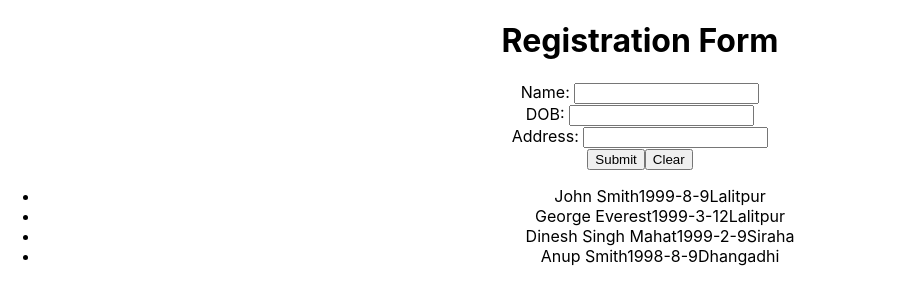
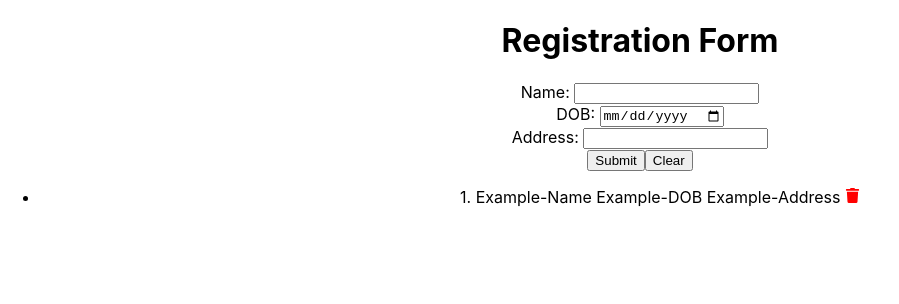
Before and after one commit to Souji-hub/first-React-app, a React (Create React App) app: page / in a window 1280 px wide. Shown: the top 304 px of the page, without its empty margins (0-899 px from the left). Built offline with nearby package versions, Linux system fonts and the light colour scheme.

Commit message:
Form add,submit,delete

```diff
--- a/src/App.js
+++ b/src/App.js
@@ -1,15 +1,15 @@
 import "./App.css";
 
 //import Register from "./components/StudentRegister";
-import { STUDENTS } from "./constants";
-
+//import { STUDENTS } from "./constants";
+import { RECORDS } from "./constants/database";
 import Forms from "./components/formInput";
 function App() {
   return (
     <div className="App">
       {/* <Register Students={STUDENTS} /> */}
       {/* <Counter /> */}
-      <Forms Students={STUDENTS} />
+      <Forms Students={RECORDS} />
 
     </div>
   );
--- a/src/components/formInput.js
+++ b/src/components/formInput.js
@@ -1,50 +1,59 @@
 import React from "react";
 import { useState } from "react";
-import {useRef} from "react";
+import { useRef } from "react";
+import { FaTrash } from "react-icons/fa";
 
-
-const Forms = ({Students}) => {
-
-  const [entries, setEntries] = useState(Students);
+const Forms = ({ Students }) => {
+  const [entries, setEntries] = useState(Students); //defining the states
   const [name, setName] = useState("");
   const [dob, setDob] = useState("");
   const [address, setAddress] = useState("");
-  const [record,setRecord] = useState();
 
-  const nameRef = useRef(null);
+  const nameRef = useRef(null); //using reference for focus and clear
   const dobRef = useRef(null);
   const addressRef = useRef(null);
 
-  const pressEnterAtName =(e) =>
-  {
-        if(e.code ==="Enter")
-        {
+  const pressEnterAtName = (e) => {
+    if (e.code === "Enter") {
       dobRef.current.focus();
     }
   };
-  const pressEnterAtDob =(e) =>
-  {
-        if(e.code ==="Enter")
-        {
+  const pressEnterAtDob = (e) => {
+    if (e.code === "Enter") {
       addressRef.current.focus();
     }
   };
-  const pressEnterAtAddress =(e) =>
-  {
-        if(e.code ==="Enter")
-        {
-
-            nameRef.current.focus();
-            setName=('');
-            setDob=('');
-            setAddress=('');
+  const pressEnterAtAddress = (e) => {
+    if (e.code === "Enter") {
+      handleAddEntry();
     }
   };
+  const handleAddEntry = () => {
+    setEntries([
+      ...entries,
+      {
+        id: entries.length + 1,
+        name: name,
+        dob: dob,
+        address: address,
+      },
+    ]);
+
+    setName("");
+    setDob("");
+    setAddress("");
+    nameRef.current.focus();
+  };
+
+  const handleRemoveEntry = (id) => {
+    setEntries(entries.filter((a) => a.id !== id));
+  };
+
   return (
     <div>
-
-
       <h1> Registration Form</h1>
+      <div>
+        {/* division for form */}
         <div>
           <label for="Student_Name">Name: </label>
           <input
@@ -59,19 +68,18 @@ const Forms = ({Students}) => {
         <div>
           <label for="Student_Dob">DOB: </label>
           <input
-          type={Text}
+            type="date"
             id="Student_Dob"
             onChange={(e) => setDob(e.target.value)}
             value={dob}
             ref={dobRef}
             onKeyUp={pressEnterAtDob}
-
           />
         </div>
         <div>
           <label for="Student_Address">Address: </label>
           <input
-          type={Text}
+            type="text"
             id="Student_Address"
             onChange={(e) => setAddress(e.target.value)}
             value={address}
@@ -80,33 +88,28 @@ const Forms = ({Students}) => {
           />
         </div>
         <div>
-          <button
-          onClick={() =>
-            setEntries([
-              ...entries,
-              {
-                id: entries.length + 1,
-                name: name,
-                dob: dob,
-                address: address,
-              },
-            ])
-          }>Submit</button>
+          <button onClick={handleAddEntry}>Submit</button>
           <button onClick={() => setEntries([])}>Clear</button>
         </div>
+      </div>
 
-
+      <div>
+        {/* division for data */}
         <ul>
           {entries.map((s) => (
             <li key={s.id}>
-            <span>{s.name}</span>
-            <span>{s.dob}</span>
-            <span>{s.address}</span>
+              <span>{s.id}</span>{"."} <span>{s.name}</span> <span>{s.dob}</span>{" "}
+              <span>{s.address}</span>{" "}
+              <FaTrash
+                color="red"
+                size={15}
+                onClick={() => handleRemoveEntry(s.id)}
+              />
             </li>
           ))}
         </ul>
       </div>
-
+    </div>
   );
 };
 
--- /dev/null
+++ b/src/constants/database.js
@@ -0,0 +1,9 @@
+export const RECORDS =[
+
+    {
+        id: 1,
+        name:'Example-Name' ,
+        dob:'Example-DOB' ,
+        address:'Example-Address' ,
+    }
+]
```
Also changed, not shown: src/components/notes.txt. Lines whose indentation alone changed are shown as unchanged.
